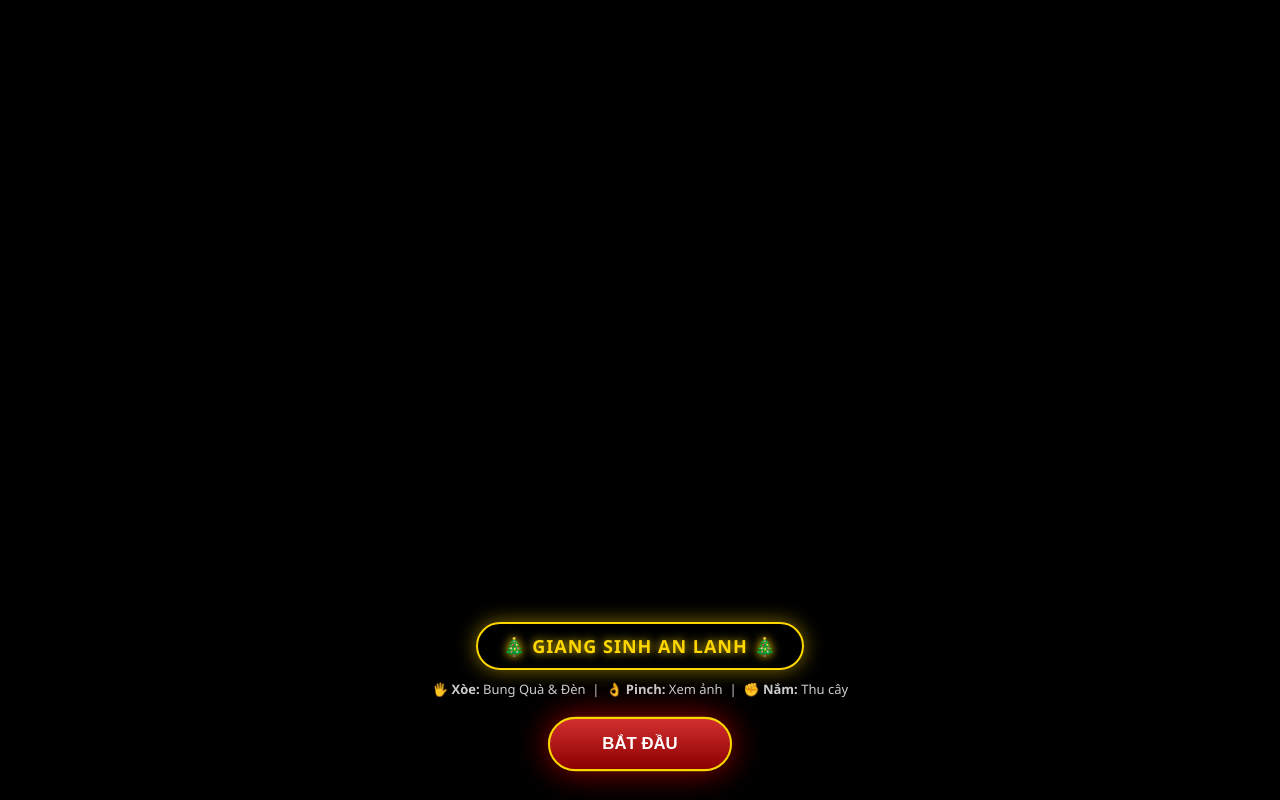
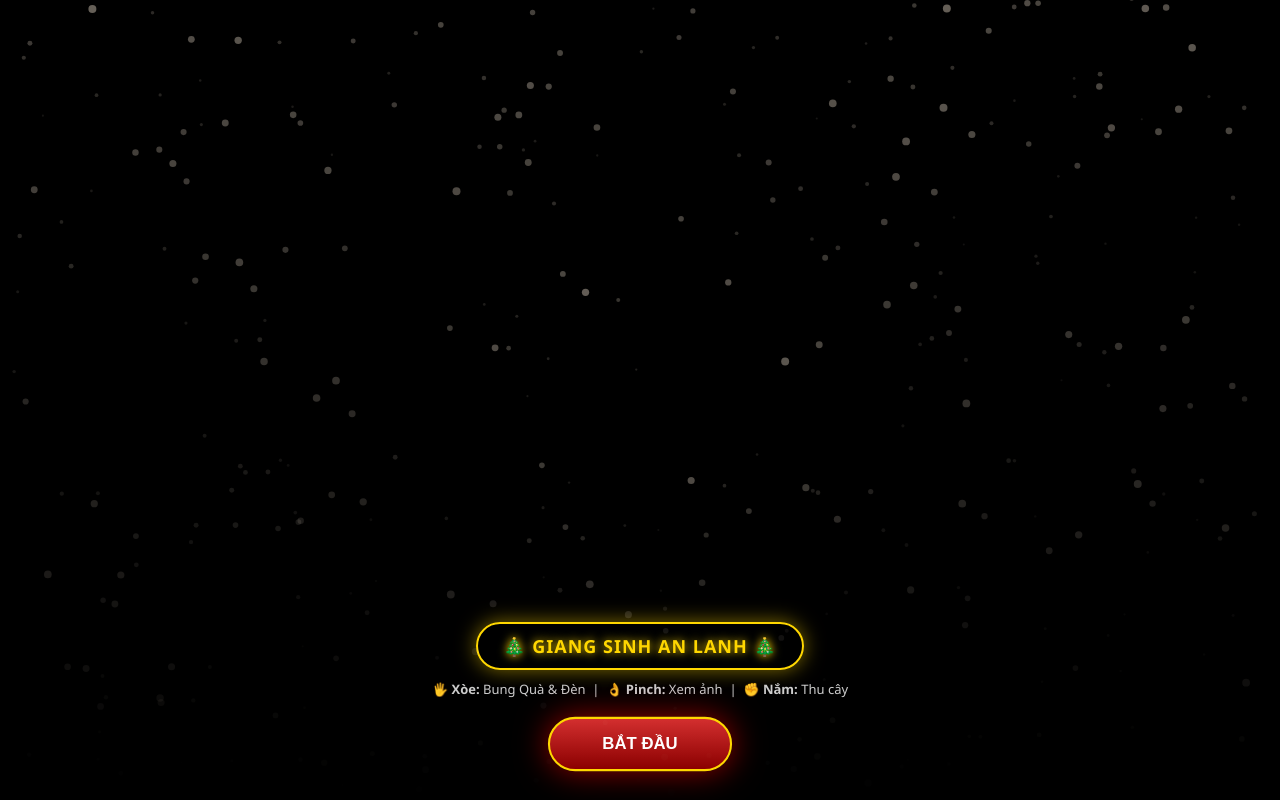
Before and after one commit to AnhTnPh/merry-chrit, a plain HTML site: page index.html in a window 1280 px wide. Drawn offline with nearby package versions, Linux system fonts and the light colour scheme.

Commit message:
Add files via upload

```diff
--- a/index.html
+++ b/index.html
@@ -49,6 +49,15 @@
             border: 2px solid rgba(255,0,0,0.5);
             transform: scaleX(-1); opacity: 0.6; border-radius: 8px;
         }
+        #snow {
+            position: fixed;
+            top: 0;
+            left: 0;
+            width: 100%;
+            height: 100%;
+            pointer-events: none; /* không chặn click */
+            z-index: 9999;
+        }
 
         #error-log { display: none; position: absolute; top: 0; left: 0; color: red; background: rgba(0,0,0,0.8); z-index: 999; padding: 10px; }
     </style>
@@ -63,8 +72,9 @@
         <button id="btnStart" onclick="startSystem()">BẮT ĐẦU</button>
     </div>
 
+    <canvas id="snow"></canvas>
     <div id="canvas-container"></div>
-    <video class="input_video" style="display:none"></video>
+    <video class="input_video" style="display:none" playsinline ></video>
     <canvas id="camera-preview"></canvas>
 
     <script>
@@ -154,7 +164,6 @@
         // ==========================================
         function init3D() {
             const container = document.getElementById('canvas-container');
-            scene = new THREE.Scene();
             scene.fog = new THREE.FogExp2(0x000000, 0.002);
 
             camera = new THREE.PerspectiveCamera(60, window.innerWidth/window.innerHeight, 0.1, 1000);
@@ -263,7 +272,7 @@
             ctx.font = 'bold italic 90px "Times New Roman"';
             ctx.fillStyle = '#FFD700'; ctx.textAlign = 'center';
             ctx.shadowColor = "#FF0000"; ctx.shadowBlur = 40;
-            ctx.fillText("MERRY CHRISTMAS", 512, 130);
+            // ctx.fillText("MERRY CHRISTMAS", 512, 130);
 
             const tex = new THREE.CanvasTexture(canvas);
             const mat = new THREE.MeshBasicMaterial({ map: tex, transparent: true, blending: THREE.AdditiveBlending });
@@ -398,6 +407,7 @@
         function startSystem() {
             document.getElementById('btnStart').style.display = 'none';
             bgMusic.play().catch(e => console.log(e));
+            scene = new THREE.Scene()
             init3D();
 
             const video = document.getElementsByClassName('input_video')[0];
@@ -449,6 +459,76 @@
             });
             cameraUtils.start();
         }
+
+        //snow
+        const canvas = document.getElementById('snow');
+        const ctx = canvas.getContext('2d');
+        let w, h;
+        function resize() {
+            w = canvas.width = window.innerWidth;
+            h = canvas.height = window.innerHeight;
+        }
+        resize();
+        window.addEventListener('resize', resize);
+
+        const snowflakes = [];
+        const COUNT = 350;
+
+        for (let i = 0; i < COUNT; i++) {
+        snowflakes.push({
+            x: Math.random() * w,
+            y: Math.random() * h,
+            r: Math.random() * 3 + 1,
+            speed: Math.random() * 1 + 0.5,
+            drift: Math.random() * 0.5 - 0.25
+        });
+        }
+
+        function draw() {
+            ctx.clearRect(0, 0, w, h);
+
+            const treeLight = {
+                x: w / 2,
+                y: h * 0.55,
+                radius: h * 0.35
+            };
+
+            snowflakes.forEach(flake => {
+                // fade theo độ cao
+                const alpha = 1 - flake.y / h;
+
+                // ánh sáng cây thông
+                const dx = flake.x - treeLight.x;
+                const dy = flake.y - treeLight.y;
+                const dist = Math.sqrt(dx*dx + dy*dy);
+
+                let lightBoost = 0;
+                if (dist < treeLight.radius) {
+                lightBoost = (1 - dist / treeLight.radius) * 0.6;
+                }
+
+                const depth = flake.r / 4;
+                const finalAlpha = alpha * depth * (0.4 + lightBoost);
+
+                ctx.fillStyle = `rgba(255,240,220,${finalAlpha})`;
+                ctx.beginPath();
+                ctx.arc(flake.x, flake.y, flake.r, 0, Math.PI * 2);
+                ctx.fill();
+
+                // motion
+                flake.y += flake.speed;
+                flake.x += flake.drift;
+
+                if (flake.y > h) {
+                flake.y = -10;
+                flake.x = Math.random() * w;
+                }
+            });
+
+            requestAnimationFrame(draw);
+        }
+
+        draw();
         function logError(e) { document.getElementById('error-log').style.display='block'; document.getElementById('error-log').innerText+=e+"\n"; }
     </script>
 </body>
```
